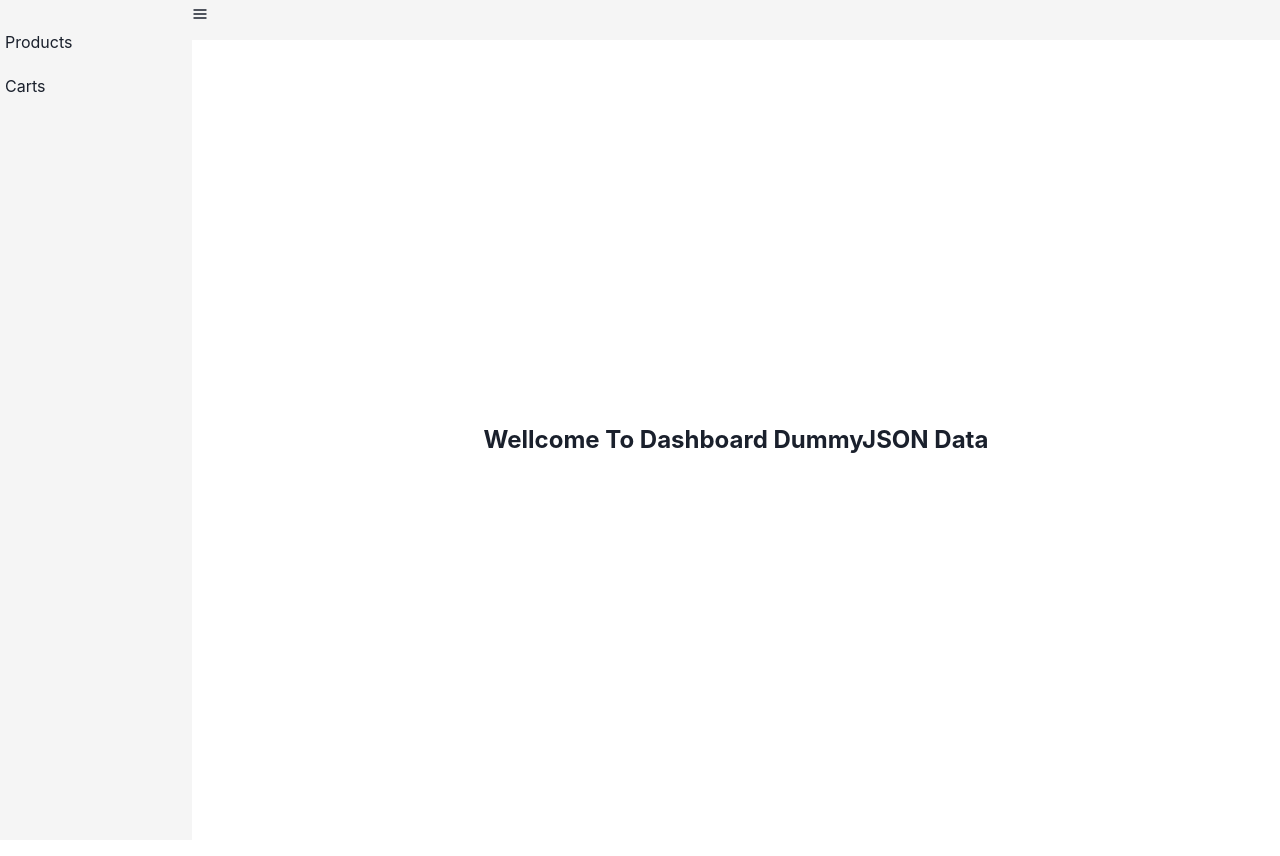
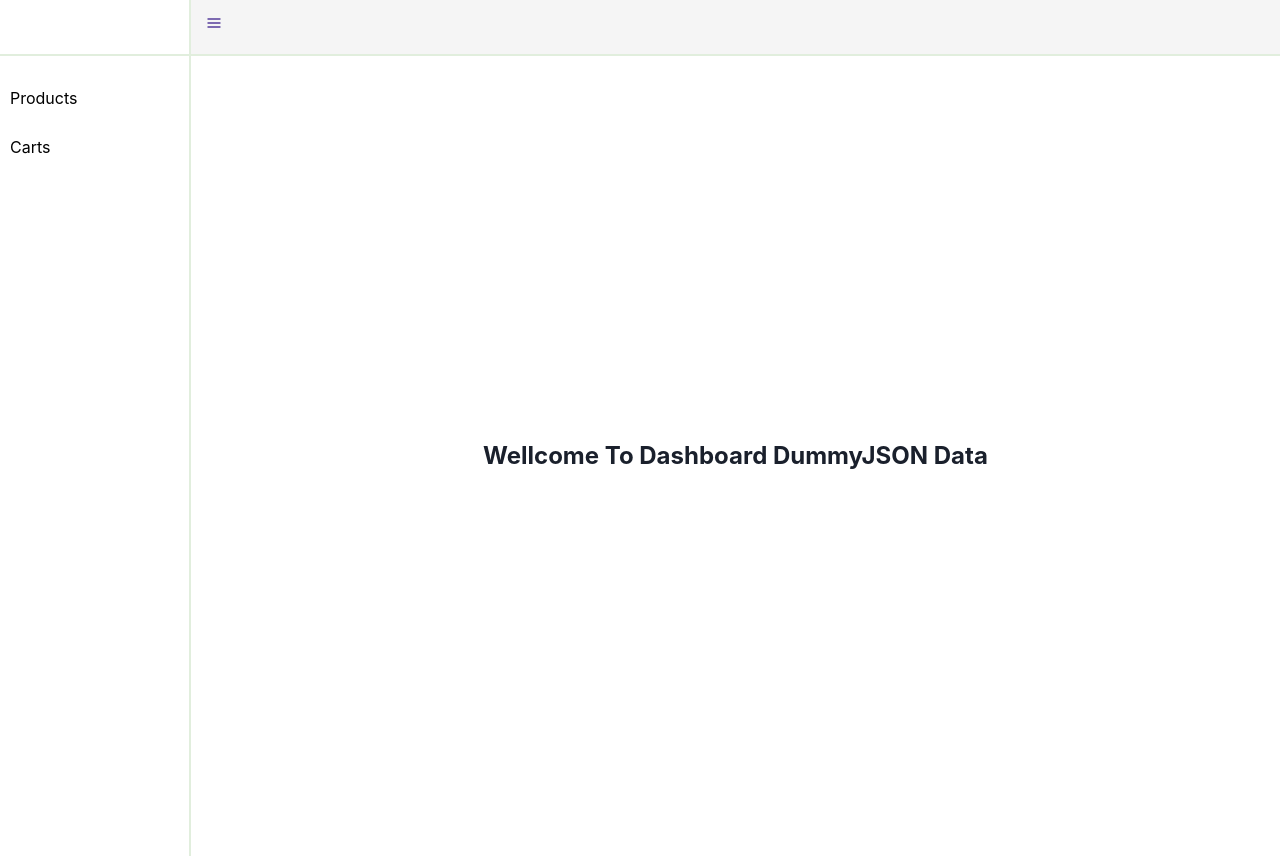
Before and after one commit to krisnadwipayana07/dashboard-web, a Next.js app: page / in a window 1280 px wide. Built offline with nearby package versions, Linux system fonts and the light colour scheme.

Commit message:
finishing UI

```diff
--- a/package.json
+++ b/package.json
@@ -15,11 +15,14 @@
     "@emotion/styled": "^11.10.5",
     "@next/font": "13.1.6",
     "axios": "^1.3.3",
+    "chart.js": "^4.2.1",
     "eslint": "8.34.0",
     "eslint-config-next": "13.1.6",
     "framer-motion": "^9.0.2",
     "next": "13.1.6",
     "react": "18.2.0",
+    "react-autosave": "^0.4.2",
+    "react-chartjs-2": "^5.2.0",
     "react-dom": "18.2.0"
   }
 }
--- a/src/components/layout/BaseLayout.js
+++ b/src/components/layout/BaseLayout.js
@@ -1,26 +1,35 @@
 import { HamburgerIcon } from "@chakra-ui/icons";
-import { Box, IconButton, MenuIcon, Text } from "@chakra-ui/react";
-import Link from "next/link";
-import React from "react";
+import { Box, IconButton } from "@chakra-ui/react";
+import { useEffect, useState } from "react";
 import Sidebar from "../sidebar/Sidebar";
 
 export default function BaseLayout({ children }) {
-  const sidebarWidth = 15;
+  const [isOpen, setIsOpen] = useState(true);
+
   return (
     <Box display="flex">
       <Box
-        w={sidebarWidth + "vw"}
-        bgColor="whitesmoke"
-        py="20"
-        px="5"
+        hidden={!isOpen}
+        w="14em"
         boxShadow="dark-lg"
+        borderRight="2px solid #E1EEDD"
       >
         <Sidebar />
       </Box>
-      <Box minH="100vh" w={100 - sidebarWidth + "vw"}>
-        <Box h="5vh" bgColor="whitesmoke" boxShadow="dark-lg">
-          <IconButton>
-            <HamburgerIcon />
+      <Box minH="100vh" w={100 + "vw"}>
+        <Box
+          h="7vh"
+          bgColor="whitesmoke"
+          p="5"
+          borderBottom="2px solid #E1EEDD"
+        >
+          <IconButton
+            p="10"
+            size="lg"
+            colorScheme="purple"
+            onClick={() => setIsOpen(!isOpen)}
+          >
+            <HamburgerIcon color="#553C9A" />
           </IconButton>
         </Box>
         {children}
--- a/src/components/sidebar/Sidebar.js
+++ b/src/components/sidebar/Sidebar.js
@@ -1,18 +1,40 @@
 import { Box, Text } from "@chakra-ui/react";
 import Link from "next/link";
+import { useRouter } from "next/router";
 import React from "react";
 import { sidebarLink } from "./SidebarLink";
 
 export default function Sidebar() {
+  const router = useRouter();
+  const { pathname } = router;
   return (
     <Box>
-      {sidebarLink.map((item, key) => (
-        <Link key={key} href={item.url}>
-          <Box py="10" border="1px " borderBottomColor="#6913D8">
-            <Text>{item.name}</Text>
-          </Box>
-        </Link>
-      ))}
+      <Box
+        h="7vh"
+        borderBottom="2px solid #E1EEDD"
+        display="flex"
+        alignItems="center"
+      ></Box>
+      <Box py="20" pr="5">
+        {sidebarLink.map((item, key) => (
+          <Link key={key} href={item.url}>
+            <Box
+              mb="5"
+              py="10"
+              px="10"
+              bgColor={pathname === item.url ? "#6913D8" : ""}
+              borderEndRadius="30px"
+            >
+              <Text
+                display="flex"
+                color={pathname === item.url ? "white" : "black"}
+              >
+                {item.name}
+              </Text>
+            </Box>
+          </Link>
+        ))}
+      </Box>
     </Box>
   );
 }
--- a/src/pages/_app.js
+++ b/src/pages/_app.js
@@ -1,9 +1,28 @@
 import "@/styles/globals.css";
-import { ChakraProvider, extendTheme } from "@chakra-ui/react";
+import {
+  ChakraBaseProvider,
+  ChakraProvider,
+  extendTheme,
+} from "@chakra-ui/react";
 import Head from "next/head";
 
 export default function App({ Component, pageProps }) {
-  const theme = extendTheme();
+  const colors = {
+    purple: {
+      50: "#F1E8FD",
+      100: "#D8BDF9",
+      200: "#BE93F6",
+      300: "#A569F2",
+      400: "#8B3FEE",
+      500: "#7215EA",
+      600: "#5B10BC",
+      700: "#440C8D",
+      800: "#2E085E",
+      900: "#17042F",
+    },
+  };
+
+  const theme = extendTheme({ colors });
 
   const getLayout = Component.getLayout || ((page) => page);
   return getLayout(
@@ -14,9 +33,9 @@
         <meta name="viewport" content="width=device-width, initial-scale=1" />
         <link rel="icon" href="/favicon.ico" />
       </Head>
-      <ChakraProvider theme={theme}>
+      <ChakraBaseProvider theme={theme}>
         <Component {...pageProps} />
-      </ChakraProvider>
+      </ChakraBaseProvider>
     </>
   );
 }
```
Also changed, not shown: src/components/charts/bar/BarChart.js (added, +37 -0 lines), src/components/form/searchform/SearchForm.js (added, +30 -0 lines), src/pages/admin/carts.js (+5 -5 lines), src/pages/admin/products.js (+19 -19 lines), src/components/charts/ChartRegister.js (added), 1 other file (tests, documents, lock files or other folders).
